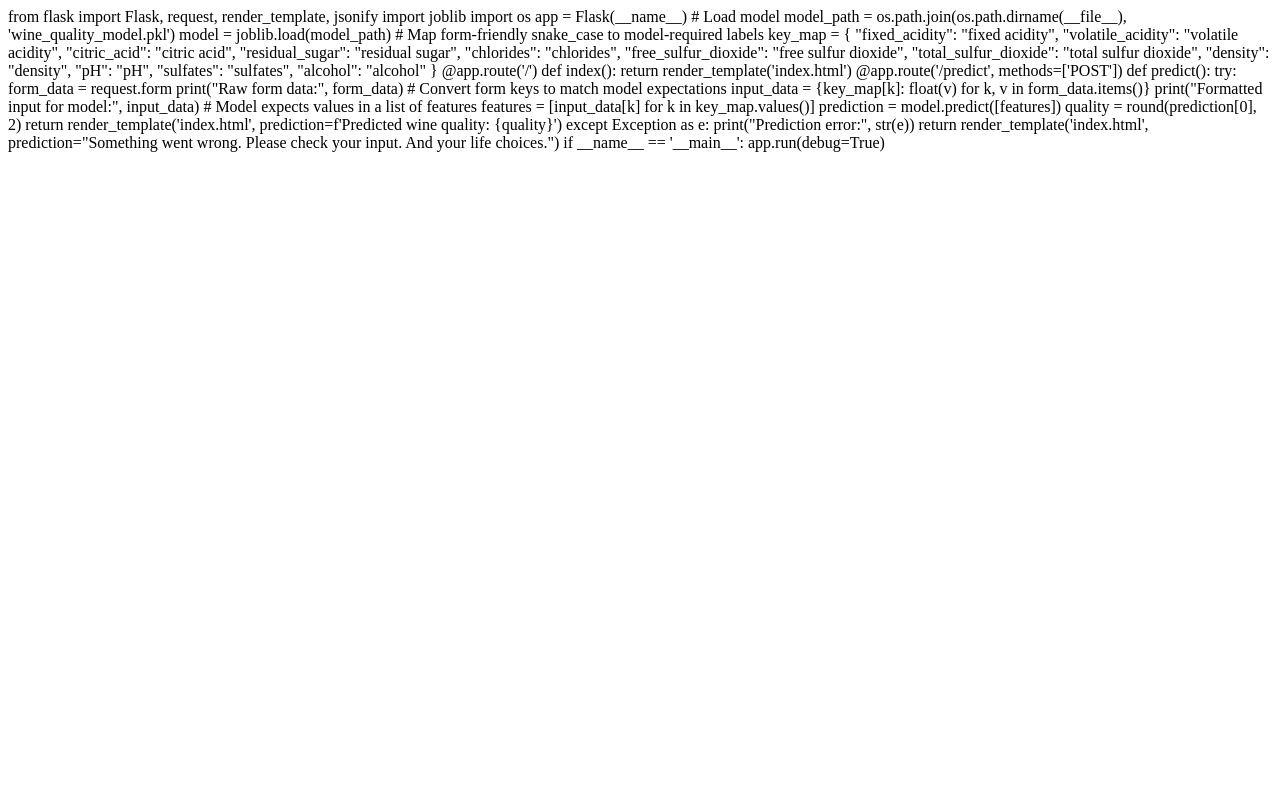
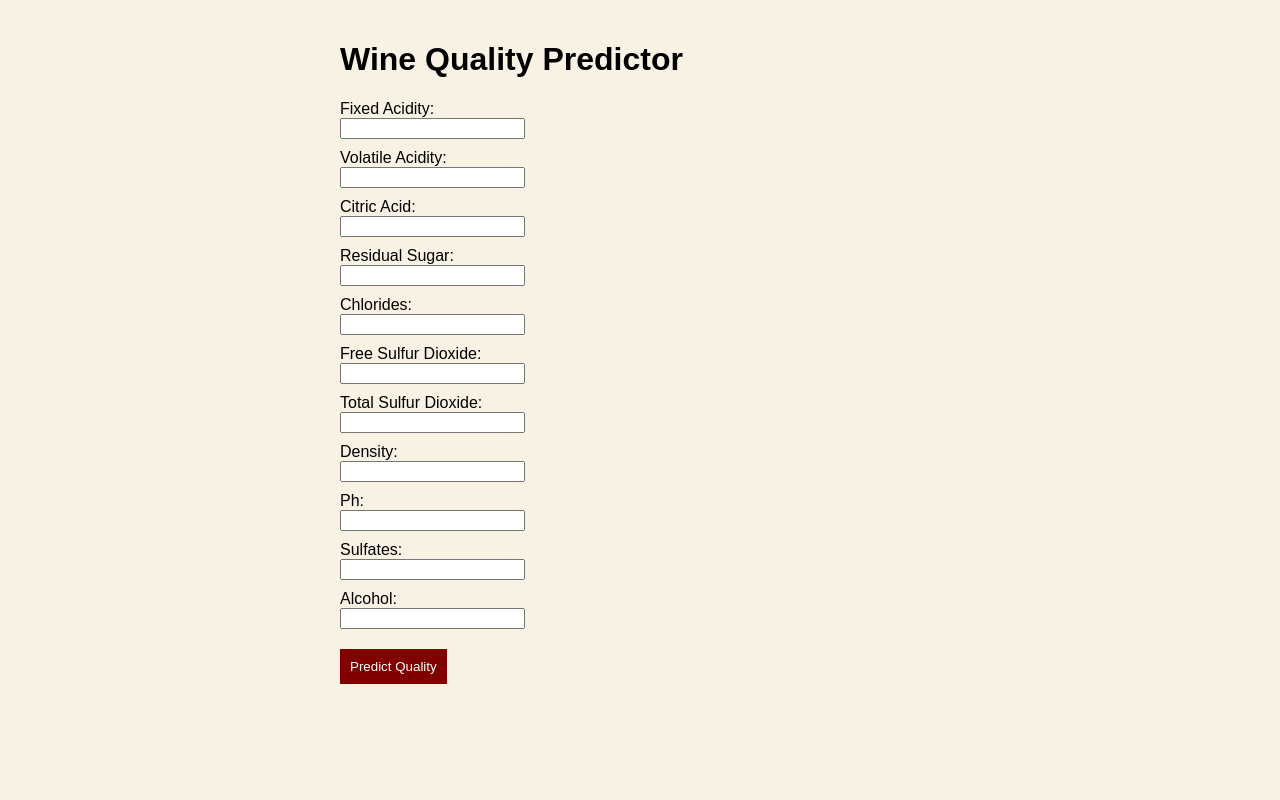
Before and after one commit to rdarnell55/wine-quality-ml, a Flask app: page / in a window 1280 px wide. Run offline with Flask 3, Linux system fonts and the light colour scheme; parts of the project's set-up code (start-up, migrations or seed data) failed here and were passed over.

Commit message:
Fix prediction rounding error and test locally

```diff
--- a/app.py
+++ b/app.py
@@ -32,22 +32,22 @@ def index():
 def predict():
     try:
         form_data = request.form
-        print("Raw form data:", form_data)
+        print("💡 Raw form data:", form_data)
 
-        # Convert form keys to match model expectations
         input_data = {key_map[k]: float(v) for k, v in form_data.items()}
-        print("Formatted input for model:", input_data)
+        print("🔧 Formatted input for model:", input_data)
 
-        # Model expects values in a specific order
         features = [input_data[k] for k in key_map.values()]
+        print("🚀 Feature list for prediction:", features)
+
         prediction = model.predict([features])
-        quality = round(prediction[0], 2)
+        quality = round(float(prediction[0]), 2)
+        print("🍷 Predicted quality:", quality)
 
-        return render_template('result.html', prediction=quality)
+        return render_template('index.html', prediction=f'Predicted wine quality: {quality}')
 
     except Exception as e:
-        print("Prediction error:", str(e))
-        traceback.print_exc()
+        print("🔥 Prediction error:", str(e))
         return render_template('index.html', prediction="Something went wrong. Please check your input. And your life choices.")
 
 if __name__ == '__main__':
--- a/templates/index.html
+++ b/templates/index.html
@@ -1,52 +1,23 @@
-from flask import Flask, request, render_template, jsonify
-import joblib
-import os
-
-app = Flask(__name__)
-
-# Load model
-model_path = os.path.join(os.path.dirname(__file__), 'wine_quality_model.pkl')
-model = joblib.load(model_path)
-
-# Map form-friendly snake_case to model-required labels
-key_map = {
-    "fixed_acidity": "fixed acidity",
-    "volatile_acidity": "volatile acidity",
-    "citric_acid": "citric acid",
-    "residual_sugar": "residual sugar",
-    "chlorides": "chlorides",
-    "free_sulfur_dioxide": "free sulfur dioxide",
-    "total_sulfur_dioxide": "total sulfur dioxide",
-    "density": "density",
-    "pH": "pH",
-    "sulfates": "sulfates",
-    "alcohol": "alcohol"
-}
-
-@app.route('/')
-def index():
-    return render_template('index.html')
-
-@app.route('/predict', methods=['POST'])
-def predict():
-    try:
-        form_data = request.form
-        print("Raw form data:", form_data)
-
-        # Convert form keys to match model expectations
-        input_data = {key_map[k]: float(v) for k, v in form_data.items()}
-        print("Formatted input for model:", input_data)
-
-        # Model expects values in a list of features
-        features = [input_data[k] for k in key_map.values()]
-        prediction = model.predict([features])
-        quality = round(prediction[0], 2)
-
-        return render_template('index.html', prediction=f'Predicted wine quality: {quality}')
-
-    except Exception as e:
-        print("Prediction error:", str(e))
-        return render_template('index.html', prediction="Something went wrong. Please check your input. And your life choices.")
-
-if __name__ == '__main__':
-    app.run(debug=True)
+<!DOCTYPE html>
+<html>
+<head>
+    <title>Wine Quality Predictor</title>
+    <link rel="stylesheet" href="{{ url_for('static', filename='style.css') }}">
+</head>
+<body>
+    <h1>Wine Quality Predictor</h1>
+    <form action="/predict" method="POST">
+        {% for label in [
+            "fixed_acidity", "volatile_acidity", "citric_acid", "residual_sugar", "chlorides",
+            "free_sulfur_dioxide", "total_sulfur_dioxide", "density", "pH", "sulfates", "alcohol"
+        ] %}
+            <label>{{ label.replace("_", " ").title() }}:</label>
+            <input type="number" step="any" name="{{ label }}" required><br>
+        {% endfor %}
+        <button type="submit">Predict Quality</button>
+        {% if prediction %}
+            <p><strong>{{ prediction }}</strong></p>
+        {% endif %}
+    </form>
+</body>
+</html>
```
Also changed, not shown: main.py (deleted, +0 -54 lines).
